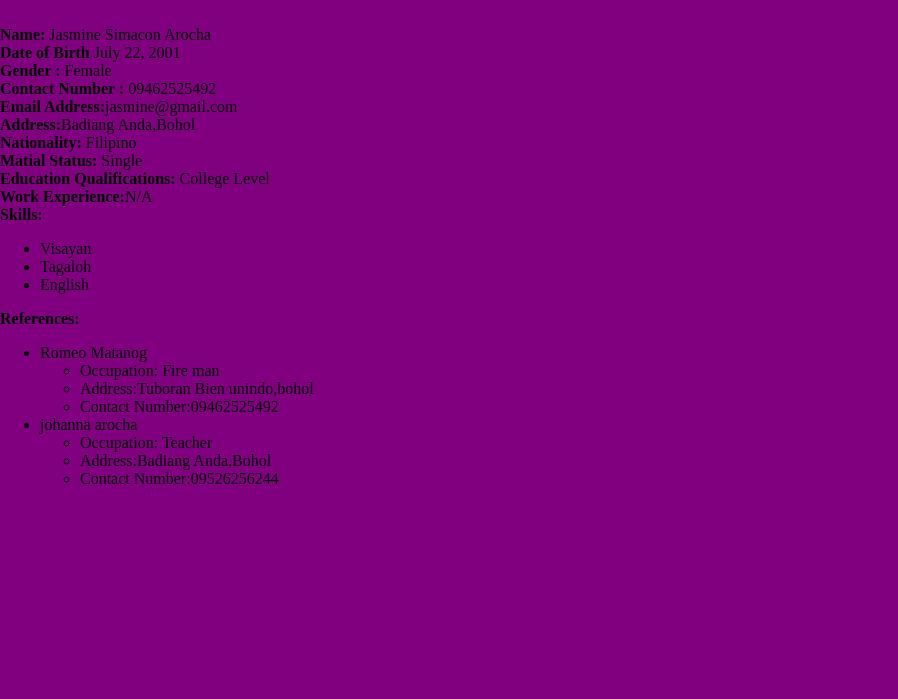
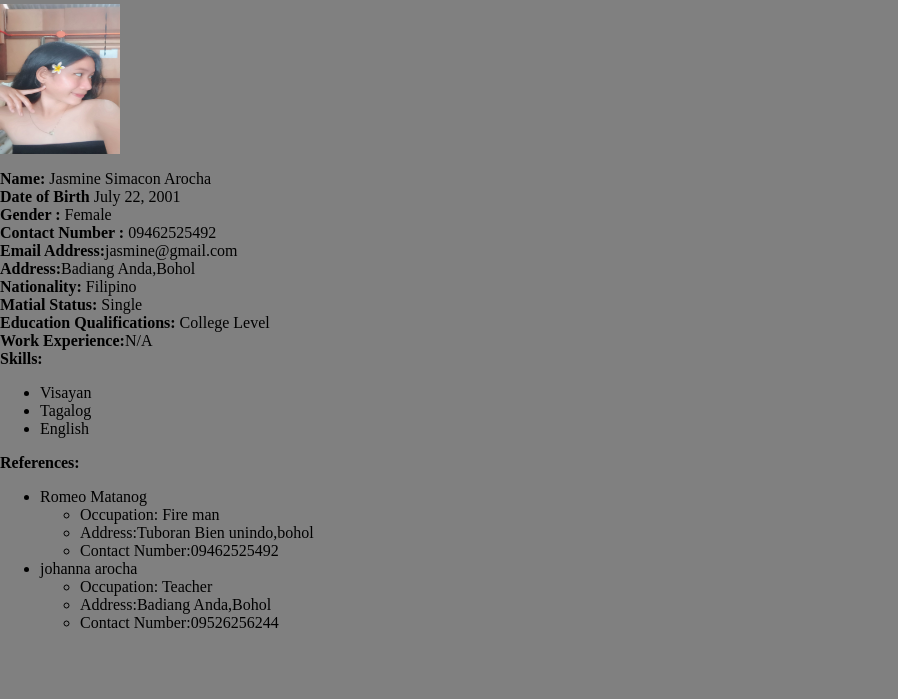
Before and after one commit to Arocha04/G_Jasmine, a plain HTML site: page index.html in a window 1280 px wide. Shown: the part 101-800 px from the top of the page, without its empty margins (0-898 px from the left). Drawn offline with Linux system fonts and the light colour scheme.

Commit message:
Add Profile Picture

```diff
--- a/index.html
+++ b/index.html
@@ -1,4 +1,4 @@
-<!DOCTYPE html>
+<div></div><!--  --><!DOCTYPE html>
 <html lang="en">
 <head>
     <meta charset="UTF-8">
@@ -6,8 +6,10 @@
     <link rel ="stylesheet" href="style.css">
 </head>
 <body>
+
     <h1>College of Computer Studies</h1>
     <h2>BSIT-3 BLOCK 3</h2>
+    <img src="jas.jpg" alt="gwaps">
 
     <div class="container">
         <p class="info=">
@@ -24,7 +26,7 @@
         <b>Skills:</b>
         <ul class="info">
             <li>Visayan</li>
-            <li>Tagaloh</li>
+            <li>Tagalog</li>
             <li>English</li>
         </ul>
       <b class="info">References:</b>
--- a/style.css
+++ b/style.css
@@ -1,10 +1,17 @@
 body{
     margin :0;
-    background-color:purple;
+    background-color:gray;
 
 }h1{
     text-align:center;
 }h2{
     text-align:center;
 
+}img{
+    margine-right:80%;
+    width:120px;
+    height:150px;
+    border-raduis:100px;
+
+
 }
```
Also changed, not shown: jas.jpg (added).
